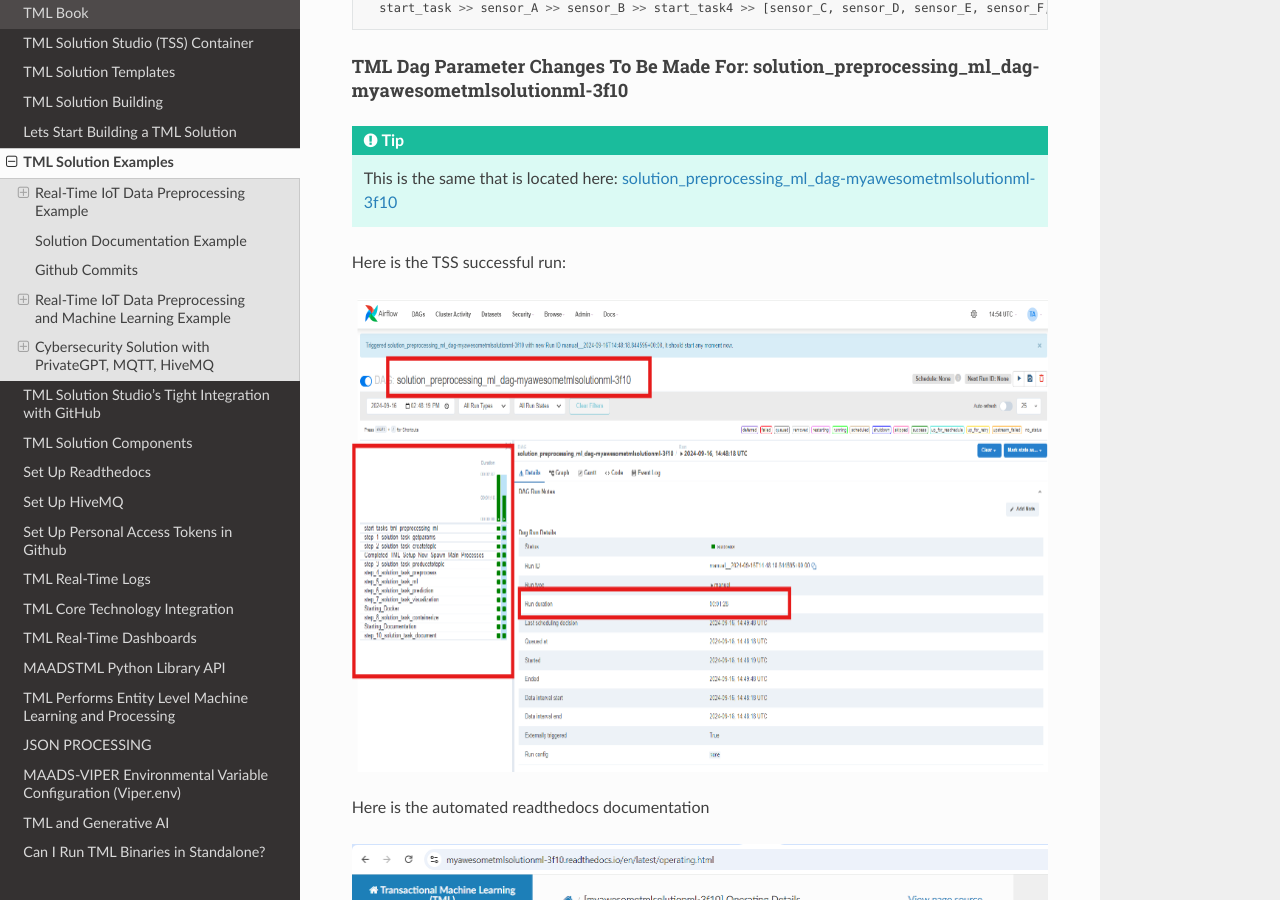
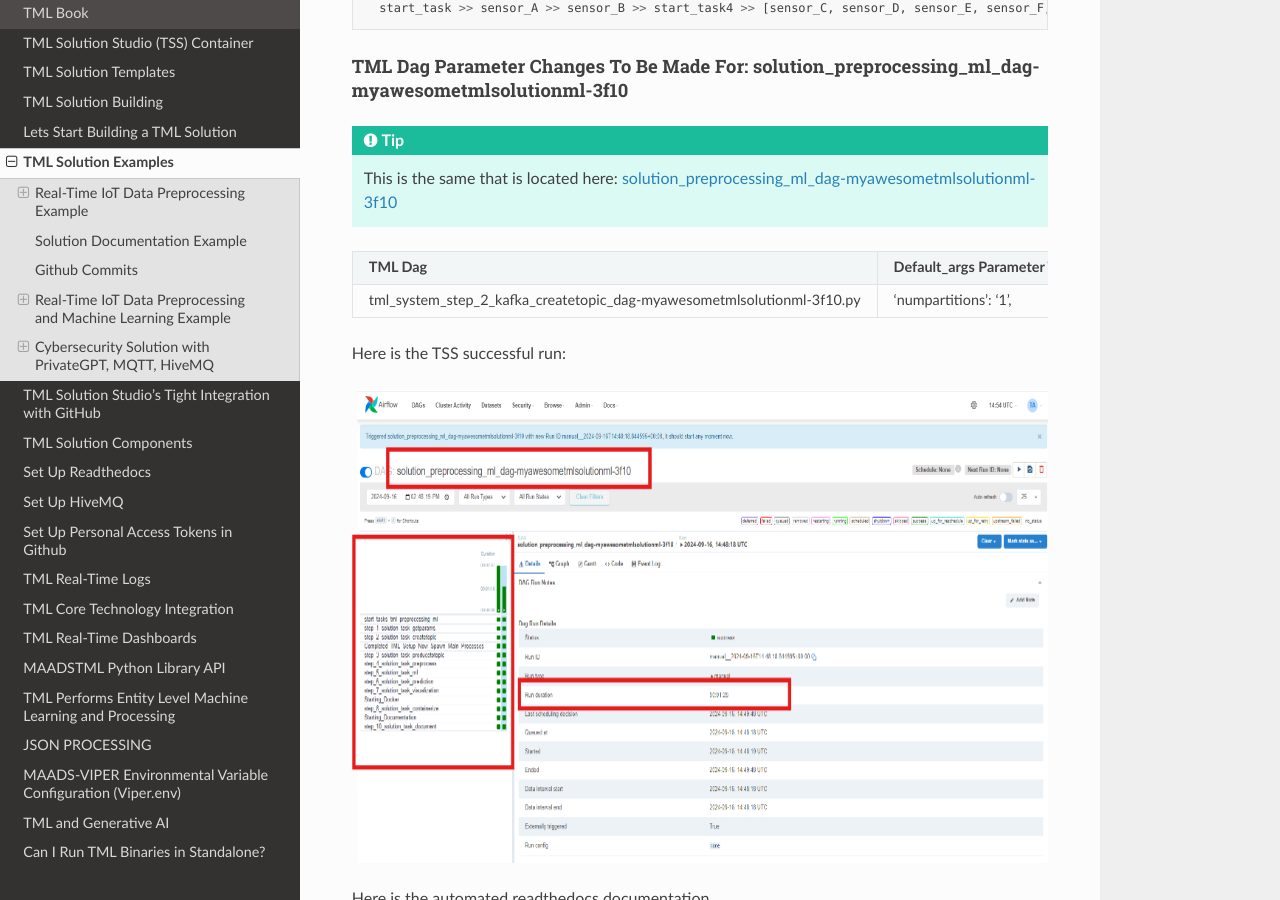
Before and after one commit to smaurice101/readthedocs, a Sphinx documentation site: the page built from docs/source/examples.rst, in a window 1280 px wide and 900 px high, scrolled down 9688 px. Built offline with Sphinx 7.4.7 and the Read the Docs theme 3.1.0, drawn with Linux system fonts in a browser that asks for light colours.

Commit message:
Update examples.rst

```diff
--- a/docs/source/examples.rst
+++ b/docs/source/examples.rst
@@ -352,7 +352,8 @@ TML Dag Parameter Changes To Be Made For: solution_preprocessing_ml_dag-myawesom
 .. tip::
    This is the same that is located here: `solution_preprocessing_ml_dag-myawesometmlsolutionml-3f10 <https://github.com/smaurice101/raspberrypi/tree/main/tml-airflow/dags/tml-solutions/myawesometmlsolutionml-3f10>`_
 
-.. list=tabel::
+.. list-table::
+
    * - **TML Dag**
      - **Default_args Parameter To Change**
      - **From Value**
```
